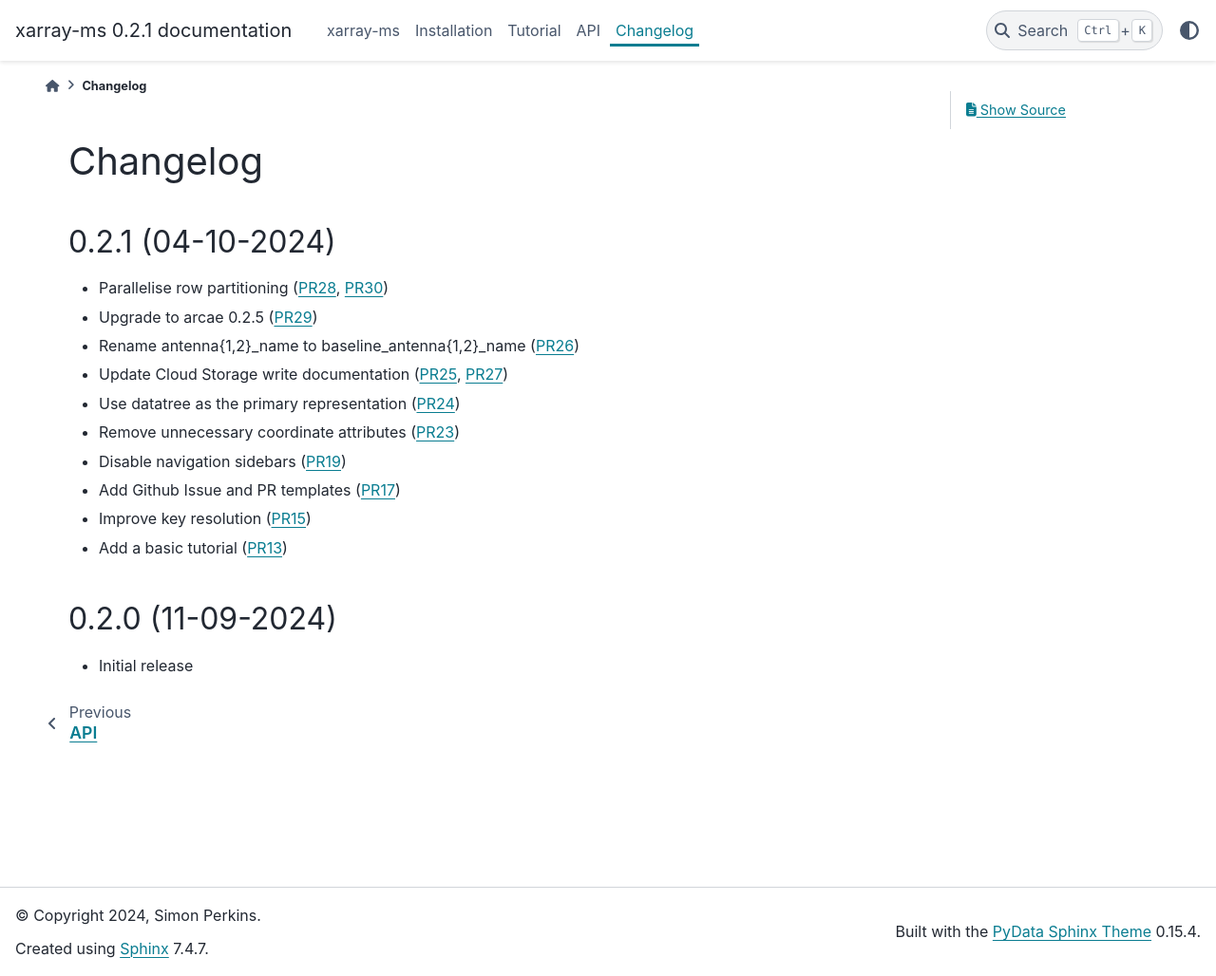
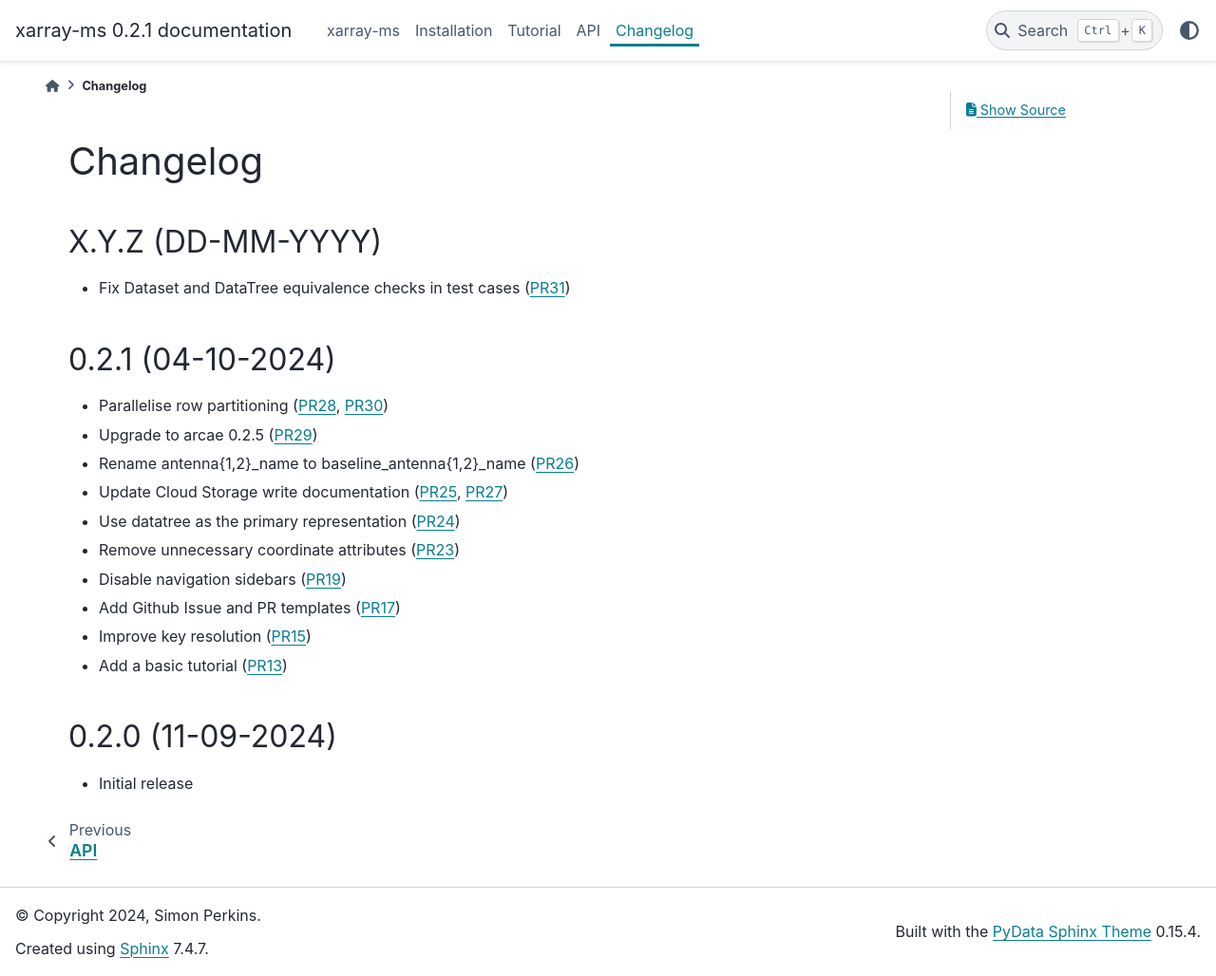
Before and after one commit to ratt-ru/xarray-ms, a Sphinx documentation site: the page built from doc/source/changelog.rst, in a window 1280 px wide and 1028 px high. Shown: the whole window at 95% size. Built offline with Sphinx 7.4.7 and the PyData theme 0.15.4, drawn with Linux system fonts in a browser that asks for light colours.

Commit message:
Fix Dataset and DataTree equivalence checks in test cases (#31)

```diff
--- a/doc/source/changelog.rst
+++ b/doc/source/changelog.rst
@@ -2,6 +2,10 @@
 
 Changelog
 =========
+
+X.Y.Z (DD-MM-YYYY)
+------------------
+* Fix Dataset and DataTree equivalence checks in test cases (:pr:`31`)
 
 0.2.1 (04-10-2024)
 ------------------
```
Also changed, not shown: 1 other file.
